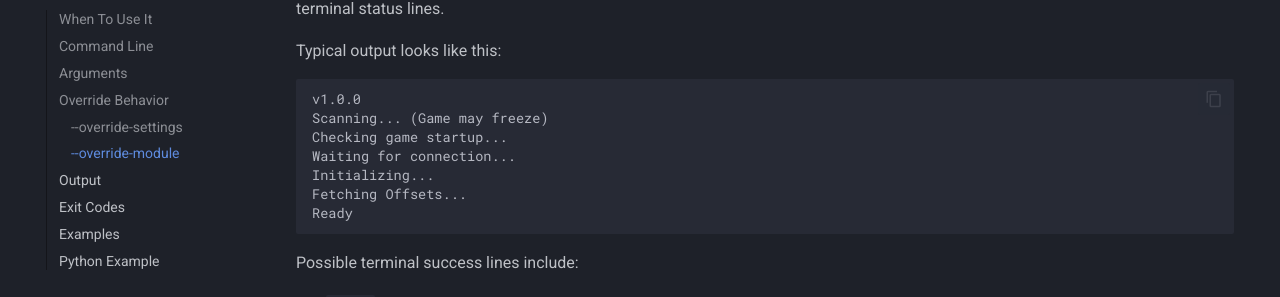
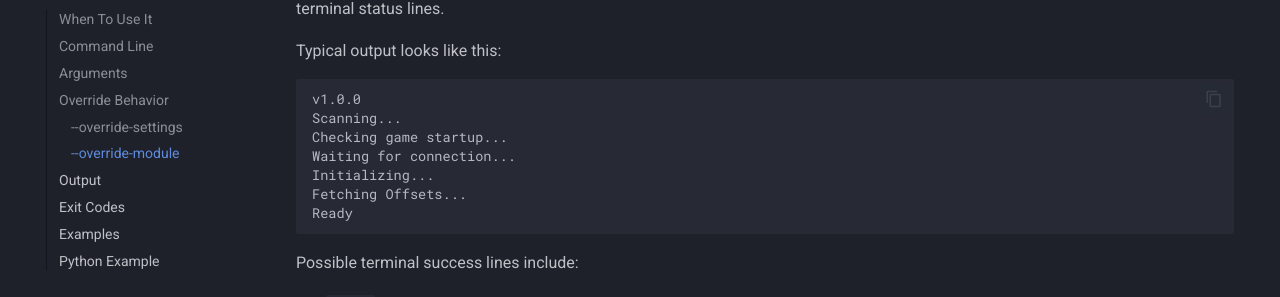
Before and after one commit to aoe2control/aoe2control.github.io, an MkDocs documentation site: the page built from docs/headless-mode.md, in a window 1280 px wide and 900 px high, scrolled down 1672 px. Shown: the part 170-467 px from the top of the window. Built offline with MkDocs 1.6.1 and Material for MkDocs 9.7.7, drawn with Linux system fonts in a browser that asks for light colours.

````diff
--- a/docs/headless-mode.md
+++ b/docs/headless-mode.md
@@ -64,7 +64,7 @@ Typical output looks like this:
 
 ```text
 v1.0.0
-Scanning... (Game may freeze)
+Scanning...
 Checking game startup...
 Waiting for connection...
 Initializing...
````
Also changed, not shown: docs/session-control.md (+2 -0 lines), docs/types.md (+2 -0 lines), 3 other files.
